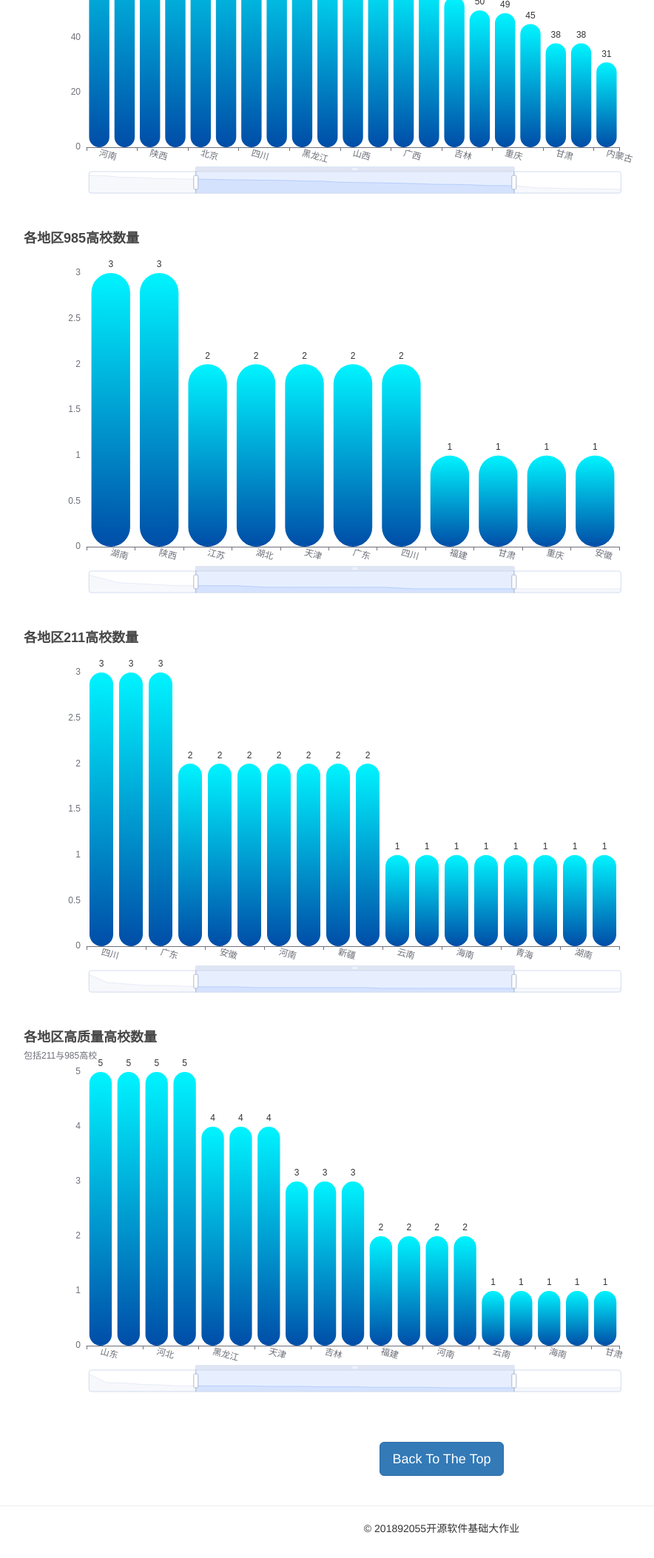
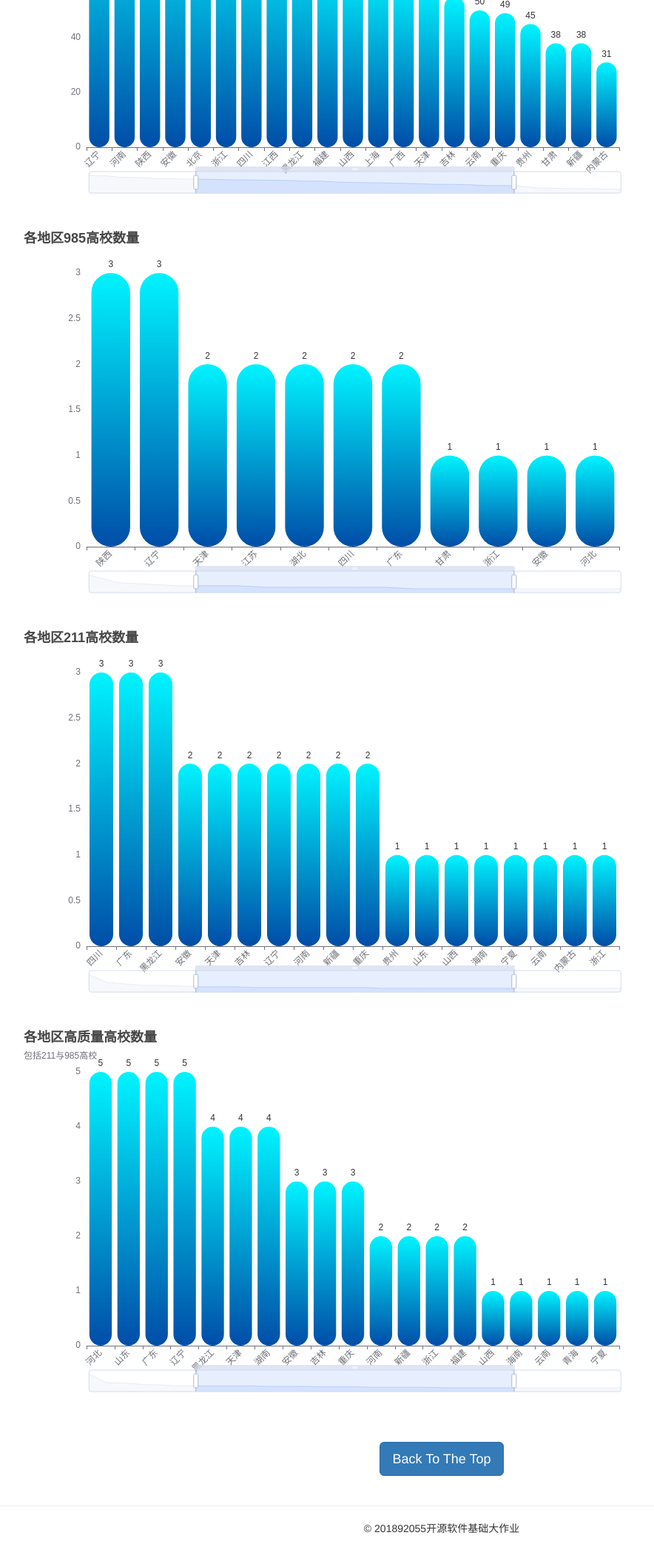
Before and after one commit to HinYong/2020-Open-Source-Software-Course-Project, a Flask app: page /bar in a window 1280 px wide. Shown: the part 311-2417 px from the top of the page at 74% size, without its empty margins (43-927 px from the left). Run offline with Flask 2, Linux system fonts and the light colour scheme; some libraries are stand-ins or nearby versions.

Commit message:
second update 2021.1.5 17:50

```diff
--- a/University_Data_Analysis/templates/bar.html
+++ b/University_Data_Analysis/templates/bar.html
@@ -61,11 +61,11 @@
 </nav>
 <br><br><br><br>
 <div class="container">
-    <div id="bdec4f1304bc4903823b06ec3ea7f56e" class="chart-container" style="width:900px; height:500px;"></div>
+    <div id="00df2a7e186441f59a96c2f7161c341a" class="chart-container" style="width:900px; height:500px;"></div>
     <script>
-        var chart_bdec4f1304bc4903823b06ec3ea7f56e = echarts.init(
-            document.getElementById('bdec4f1304bc4903823b06ec3ea7f56e'), 'white', {renderer: 'canvas'});
-        var option_bdec4f1304bc4903823b06ec3ea7f56e = {
+        var chart_00df2a7e186441f59a96c2f7161c341a = echarts.init(
+            document.getElementById('00df2a7e186441f59a96c2f7161c341a'), 'white', {renderer: 'canvas'});
+        var option_00df2a7e186441f59a96c2f7161c341a = {
             "animation": true,
             "animationThreshold": 2000,
             "animationDuration": 1000,
@@ -220,7 +220,7 @@
                     "axisLabel": {
                         "show": true,
                         "position": "top",
-                        "rotate": -15,
+                        "rotate": 45,
                         "margin": 8
                     },
                     "inverse": false,
@@ -244,8 +244,8 @@
                         "\u5e7f\u4e1c",
                         "\u6e56\u5357",
                         "\u6cb3\u5317",
+                        "\u8fbd\u5b81",
                         "\u6cb3\u5357",
-                        "\u8fbd\u5b81",
                         "\u9655\u897f",
                         "\u5b89\u5fbd",
                         "\u5317\u4eac",
@@ -315,14 +315,14 @@
                 "filterMode": "filter"
             }
         };
-        chart_bdec4f1304bc4903823b06ec3ea7f56e.setOption(option_bdec4f1304bc4903823b06ec3ea7f56e);
+        chart_00df2a7e186441f59a96c2f7161c341a.setOption(option_00df2a7e186441f59a96c2f7161c341a);
     </script>
     <br/><br/>
-    <div id="cf192654777b4d2287b3a69722949fc4" class="chart-container" style="width:900px; height:500px;"></div>
+    <div id="a22feedfccdc4649883067f715568af7" class="chart-container" style="width:900px; height:500px;"></div>
     <script>
-        var chart_cf192654777b4d2287b3a69722949fc4 = echarts.init(
-            document.getElementById('cf192654777b4d2287b3a69722949fc4'), 'white', {renderer: 'canvas'});
-        var option_cf192654777b4d2287b3a69722949fc4 = {
+        var chart_a22feedfccdc4649883067f715568af7 = echarts.init(
+            document.getElementById('a22feedfccdc4649883067f715568af7'), 'white', {renderer: 'canvas'});
+        var option_a22feedfccdc4649883067f715568af7 = {
             "animation": true,
             "animationThreshold": 2000,
             "animationDuration": 1000,
@@ -463,7 +463,7 @@
                     "axisLabel": {
                         "show": true,
                         "position": "top",
-                        "rotate": -15,
+                        "rotate": 45,
                         "margin": 8
                     },
                     "inverse": false,
@@ -484,22 +484,22 @@
                         "\u5317\u4eac",
                         "\u4e0a\u6d77",
                         "\u5c71\u4e1c",
-                        "\u8fbd\u5b81",
                         "\u6e56\u5357",
                         "\u9655\u897f",
+                        "\u8fbd\u5b81",
+                        "\u5929\u6d25",
                         "\u6c5f\u82cf",
                         "\u6e56\u5317",
-                        "\u5929\u6d25",
+                        "\u56db\u5ddd",
                         "\u5e7f\u4e1c",
-                        "\u56db\u5ddd",
+                        "\u7518\u8083",
+                        "\u6d59\u6c5f",
+                        "\u5b89\u5fbd",
+                        "\u6cb3\u5317",
                         "\u798f\u5efa",
-                        "\u7518\u8083",
-                        "\u91cd\u5e86",
-                        "\u5b89\u5fbd",
+                        "\u5409\u6797",
                         "\u9ed1\u9f99\u6c5f",
-                        "\u5409\u6797",
-                        "\u6cb3\u5317",
-                        "\u6d59\u6c5f"
+                        "\u91cd\u5e86"
                     ]
                 }
             ],
@@ -544,14 +544,14 @@
                 "filterMode": "filter"
             }
         };
-        chart_cf192654777b4d2287b3a69722949fc4.setOption(option_cf192654777b4d2287b3a69722949fc4);
+        chart_a22feedfccdc4649883067f715568af7.setOption(option_a22feedfccdc4649883067f715568af7);
     </script>
     <br/><br/>
-    <div id="3b9ce17d718e400d8d0fbd8ccd66424f" class="chart-container" style="width:900px; height:500px;"></div>
+    <div id="96469330e3a842d99ff6385de3215358" class="chart-container" style="width:900px; height:500px;"></div>
     <script>
-        var chart_3b9ce17d718e400d8d0fbd8ccd66424f = echarts.init(
-            document.getElementById('3b9ce17d718e400d8d0fbd8ccd66424f'), 'white', {renderer: 'canvas'});
-        var option_3b9ce17d718e400d8d0fbd8ccd66424f = {
+        var chart_96469330e3a842d99ff6385de3215358 = echarts.init(
+            document.getElementById('96469330e3a842d99ff6385de3215358'), 'white', {renderer: 'canvas'});
+        var option_96469330e3a842d99ff6385de3215358 = {
             "animation": true,
             "animationThreshold": 2000,
             "animationDuration": 1000,
@@ -703,7 +703,7 @@
                     "axisLabel": {
                         "show": true,
                         "position": "top",
-                        "rotate": -15,
+                        "rotate": 45,
                         "margin": 8
                     },
                     "inverse": false,
@@ -728,29 +728,29 @@
                         "\u6e56\u5317",
                         "\u6cb3\u5317",
                         "\u56db\u5ddd",
+                        "\u5e7f\u4e1c",
                         "\u9ed1\u9f99\u6c5f",
-                        "\u5e7f\u4e1c",
+                        "\u5b89\u5fbd",
                         "\u5929\u6d25",
-                        "\u5b89\u5fbd",
                         "\u5409\u6797",
+                        "\u8fbd\u5b81",
                         "\u6cb3\u5357",
-                        "\u8fbd\u5b81",
                         "\u65b0\u7586",
                         "\u91cd\u5e86",
+                        "\u8d35\u5dde",
+                        "\u5c71\u4e1c",
+                        "\u5c71\u897f",
+                        "\u6d77\u5357",
+                        "\u5b81\u590f",
                         "\u4e91\u5357",
-                        "\u8d35\u5dde",
-                        "\u6d77\u5357",
+                        "\u5185\u8499\u53e4",
+                        "\u6d59\u6c5f",
+                        "\u6e56\u5357",
+                        "\u9752\u6d77",
+                        "\u5e7f\u897f",
                         "\u897f\u85cf",
-                        "\u9752\u6d77",
-                        "\u5c71\u4e1c",
-                        "\u6e56\u5357",
-                        "\u5185\u8499\u53e4",
-                        "\u6c5f\u897f",
-                        "\u5c71\u897f",
-                        "\u6d59\u6c5f",
-                        "\u5e7f\u897f",
                         "\u798f\u5efa",
-                        "\u5b81\u590f"
+                        "\u6c5f\u897f"
                     ]
                 }
             ],
@@ -795,14 +795,14 @@
                 "filterMode": "filter"
             }
         };
-        chart_3b9ce17d718e400d8d0fbd8ccd66424f.setOption(option_3b9ce17d718e400d8d0fbd8ccd66424f);
+        chart_96469330e3a842d99ff6385de3215358.setOption(option_96469330e3a842d99ff6385de3215358);
     </script>
     <br/><br/>
-    <div id="f20a45959def4f80882f2e5586b74163" class="chart-container" style="width:900px; height:500px;"></div>
+    <div id="edb0b2e76d424ab3b7331f4ef8184584" class="chart-container" style="width:900px; height:500px;"></div>
     <script>
-        var chart_f20a45959def4f80882f2e5586b74163 = echarts.init(
-            document.getElementById('f20a45959def4f80882f2e5586b74163'), 'white', {renderer: 'canvas'});
-        var option_f20a45959def4f80882f2e5586b74163 = {
+        var chart_edb0b2e76d424ab3b7331f4ef8184584 = echarts.init(
+            document.getElementById('edb0b2e76d424ab3b7331f4ef8184584'), 'white', {renderer: 'canvas'});
+        var option_edb0b2e76d424ab3b7331f4ef8184584 = {
             "animation": true,
             "animationThreshold": 2000,
             "animationDuration": 1000,
@@ -955,7 +955,7 @@
                     "axisLabel": {
                         "show": true,
                         "position": "top",
-                        "rotate": -15,
+                        "rotate": 45,
                         "margin": 8
                     },
                     "inverse": false,
@@ -978,32 +978,32 @@
                         "\u6c5f\u82cf",
                         "\u9655\u897f",
                         "\u6e56\u5317",
-                        "\u5e7f\u4e1c",
-                        "\u5c71\u4e1c",
                         "\u56db\u5ddd",
                         "\u6cb3\u5317",
+                        "\u5c71\u4e1c",
+                        "\u5e7f\u4e1c",
                         "\u8fbd\u5b81",
                         "\u9ed1\u9f99\u6c5f",
+                        "\u5929\u6d25",
                         "\u6e56\u5357",
-                        "\u5929\u6d25",
                         "\u5b89\u5fbd",
                         "\u5409\u6797",
                         "\u91cd\u5e86",
-                        "\u798f\u5efa",
-                        "\u6d59\u6c5f",
                         "\u6cb3\u5357",
                         "\u65b0\u7586",
+                        "\u6d59\u6c5f",
+                        "\u798f\u5efa",
+                        "\u5c71\u897f",
+                        "\u6d77\u5357",
                         "\u4e91\u5357",
-                        "\u5e7f\u897f",
-                        "\u6d77\u5357",
-                        "\u6c5f\u897f",
-                        "\u7518\u8083",
-                        "\u5c71\u897f",
                         "\u9752\u6d77",
+                        "\u5b81\u590f",
                         "\u8d35\u5dde",
                         "\u5185\u8499\u53e4",
-                        "\u5b81\u590f",
-                        "\u897f\u85cf"
+                        "\u7518\u8083",
+                        "\u5e7f\u897f",
+                        "\u897f\u85cf",
+                        "\u6c5f\u897f"
                     ]
                 }
             ],
@@ -1049,7 +1049,7 @@
                 "filterMode": "filter"
             }
         };
-        chart_f20a45959def4f80882f2e5586b74163.setOption(option_f20a45959def4f80882f2e5586b74163);
+        chart_edb0b2e76d424ab3b7331f4ef8184584.setOption(option_edb0b2e76d424ab3b7331f4ef8184584);
     </script>
     <br/><br/><br/>
     <div style="text-align: center">
```
Also changed, not shown: University_Data_Analysis/analysis_visualization.py (+4 -4 lines).
